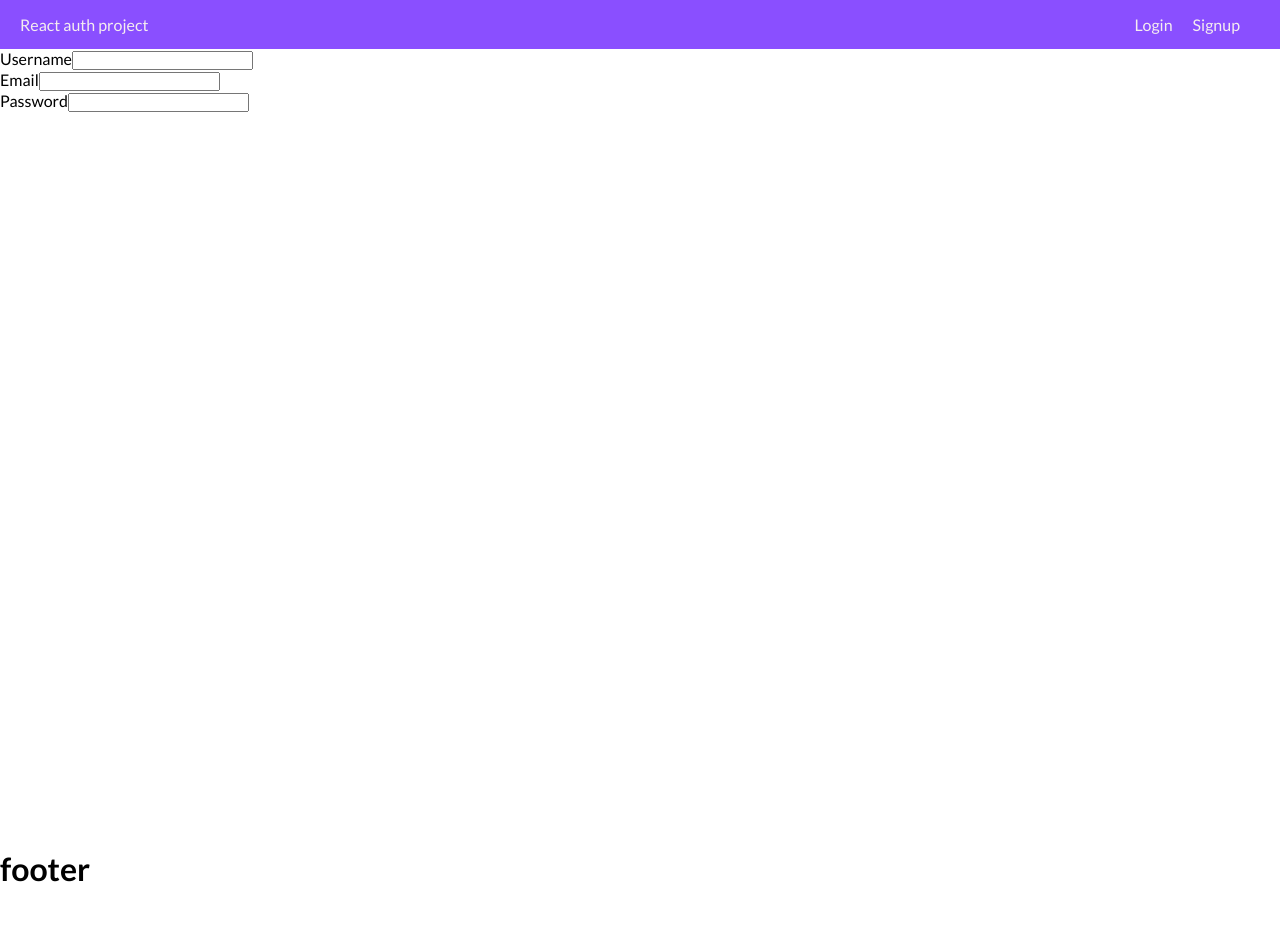
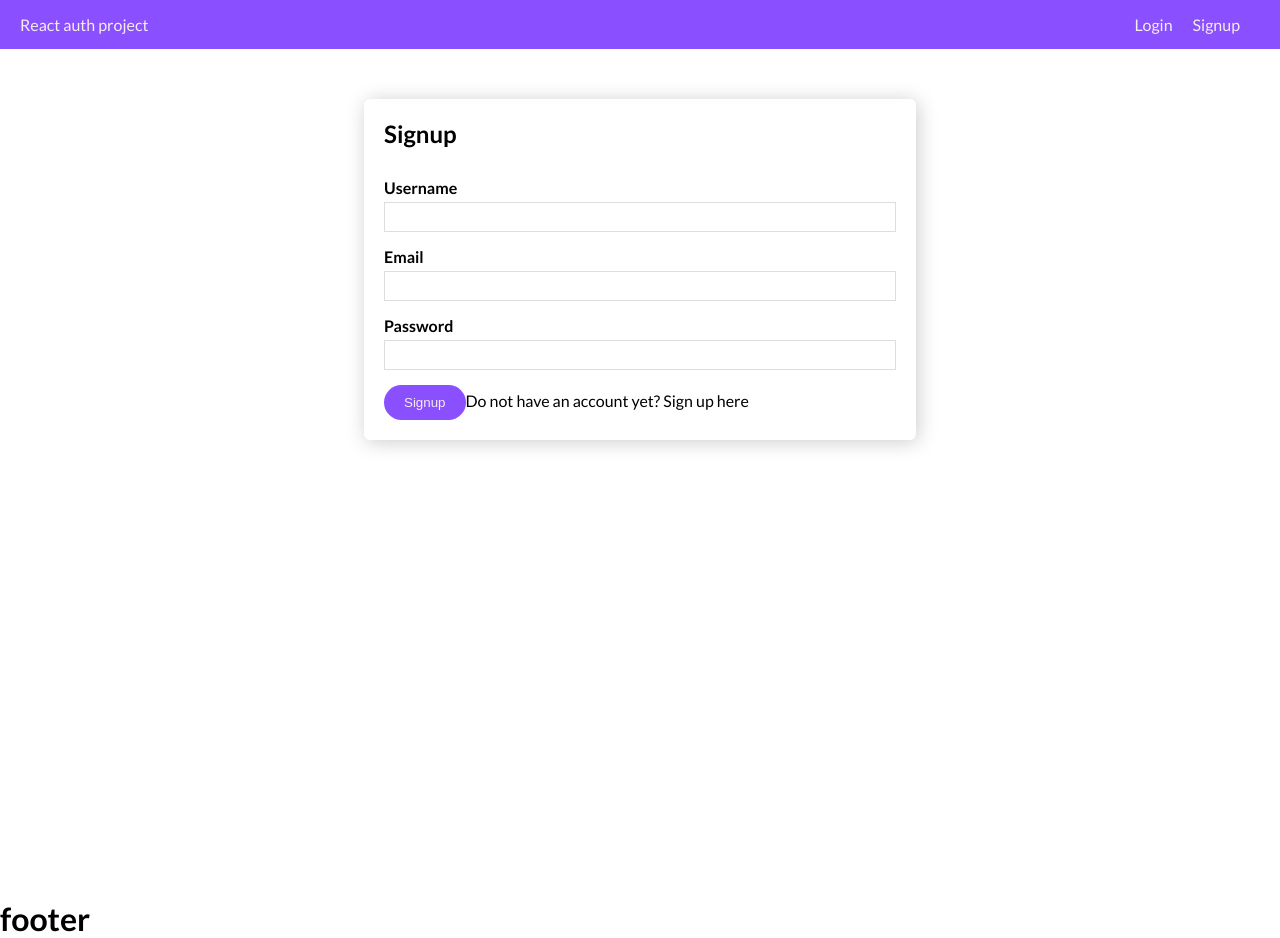
Before and after one commit to Hamzasehouli/final-react-auth-project, a React (Create React App) app: page /login in a window 1280 px wide. Before the commit the page ends 888 px from the top, so only its background shows below. Built offline with nearby package versions, Linux system fonts and the light colour scheme.

Commit message:
Style form

```diff
--- a/src/App.js
+++ b/src/App.js
@@ -4,6 +4,7 @@ import Header from "./layout/Header";
 import Footer from "./layout/Footer";
 import Home from "./pages/Home";
 import Login from "./pages/Login";
+import Signup from "./pages/Signup";
 
 export default function App() {
   return (
@@ -21,8 +22,11 @@ export default function App() {
             <Route path="/login">
               <Login></Login>
             </Route>
+            <Route path="/signup">
+              <Signup></Signup>
+            </Route>
             <Route path="*">
-              <p>404, no page found with the giver URL</p>
+              <p>404, no page found with the given URL</p>
             </Route>
           </Switch>
         </main>
--- /dev/null
+++ b/src/components/Button.js
@@ -0,0 +1,8 @@
+import classes from "./Button.module.css";
+export default function Button(props) {
+  return (
+    <button type={props.type} className={classes[props.class]}>
+      {props.children}
+    </button>
+  );
+}
--- /dev/null
+++ b/src/components/Button.module.css
@@ -0,0 +1,13 @@
+button {
+  outline: none;
+  border: none;
+  background-color: transparent;
+  cursor: pointer;
+}
+.flat {
+  display: inline-block;
+  padding: 1rem 2rem;
+  border-radius: 100px;
+  color: var(--color-light);
+  background-color: var(--color-primary) !important;
+}
--- /dev/null
+++ b/src/components/Form.module.css
@@ -0,0 +1,33 @@
+.form {
+  width: 40%;
+  padding: 2rem;
+  border-radius: 6px;
+  margin: 5rem auto;
+  box-shadow: 2px 2px 20px rgba(0, 0, 0, 0.205);
+}
+
+h2 {
+  margin-bottom: 3rem;
+}
+
+.control {
+  width: 100%;
+  margin-bottom: 1.5rem;
+}
+
+.label {
+  margin-bottom: 0.5rem;
+  display: inline-block;
+  font-weight: 700;
+}
+
+.input {
+  box-sizing: border-box;
+  width: 100%;
+  outline: none;
+  border: none;
+  border: 1px solid rgba(128, 128, 128, 0.267);
+  height: 3rem;
+  padding: 0.8rem;
+  display: inline-block;
+}
--- a/src/components/Form.modules.css
+++ /dev/null
@@ -1,3 +0,0 @@
-.control {
-  color: red;
-}
--- a/src/components/From.js
+++ b/src/components/From.js
@@ -1,4 +1,4 @@
-import { classes } from "./Form.modules.css";
+import classes from "./Form.module.css";
 export default function Form(props) {
-  return <form>{props.children}</form>;
+  return <form className={classes.form}>{props.children}</form>;
 }
--- a/src/pages/Login.js
+++ b/src/pages/Login.js
@@ -1,8 +1,11 @@
+import { Link } from "react-router-dom";
 import Form from "../components/From";
-import classes from "../components/Form.modules.css";
+import classes from "../components/Form.module.css";
+import Button from "../components/Button";
 export default function Login() {
   return (
     <Form>
+      <h2>Signup</h2>
       <div className={classes.control}>
         <label htmlFor="username" className={classes.label}>
           Username
@@ -21,6 +24,10 @@ export default function Login() {
         </label>
         <input type="password" id="password" className={classes.input}></input>
       </div>
+      <Button class="flat" type="submit">
+        Signup
+      </Button>
+      <Link to="/signup">Do not have an account yet? Sign up here</Link>
     </Form>
   );
 }
--- a/src/pages/Signup.js
+++ b/src/pages/Signup.js
@@ -1,3 +1,3 @@
-function Signup() {
+export default function Signup() {
   return <></>;
 }
```
